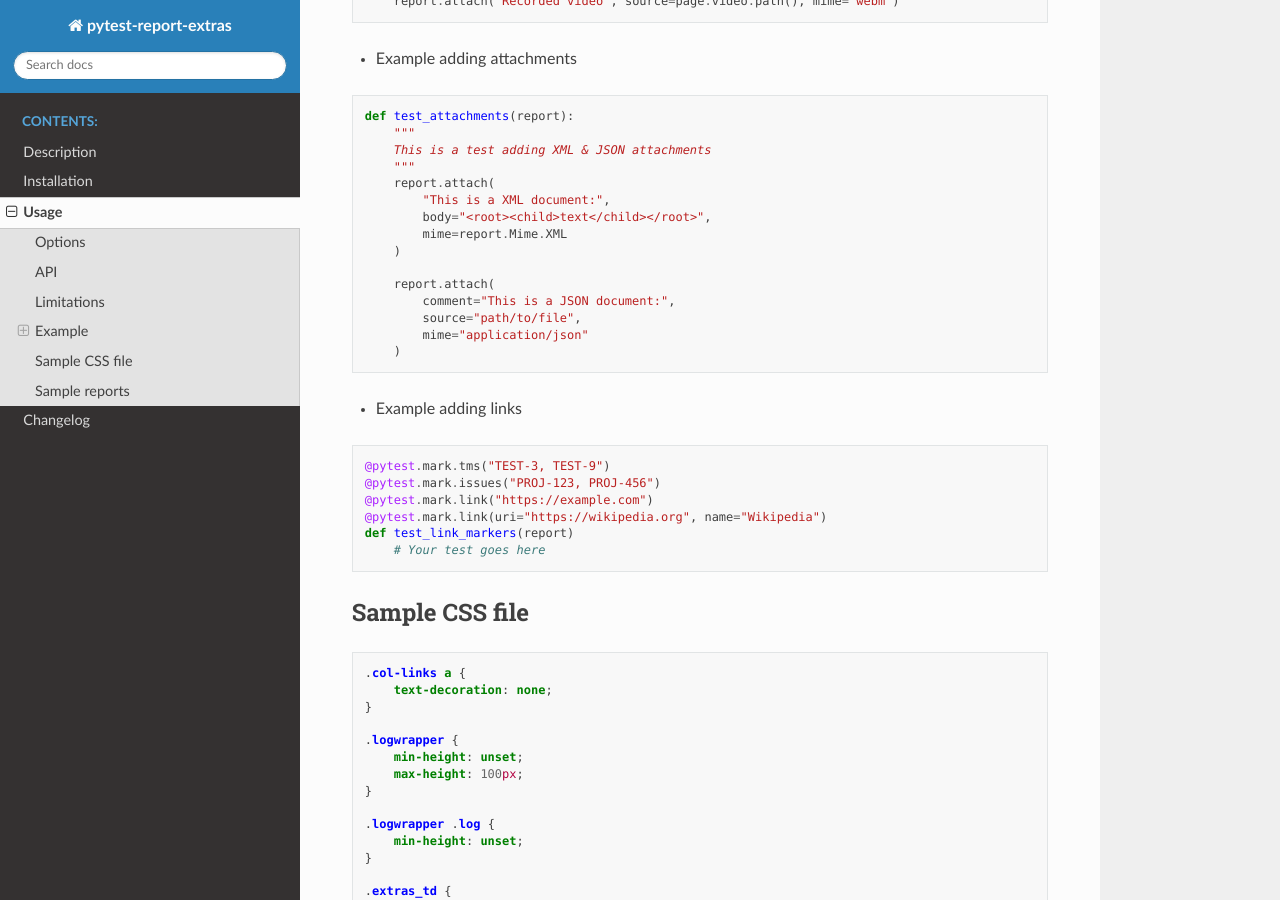
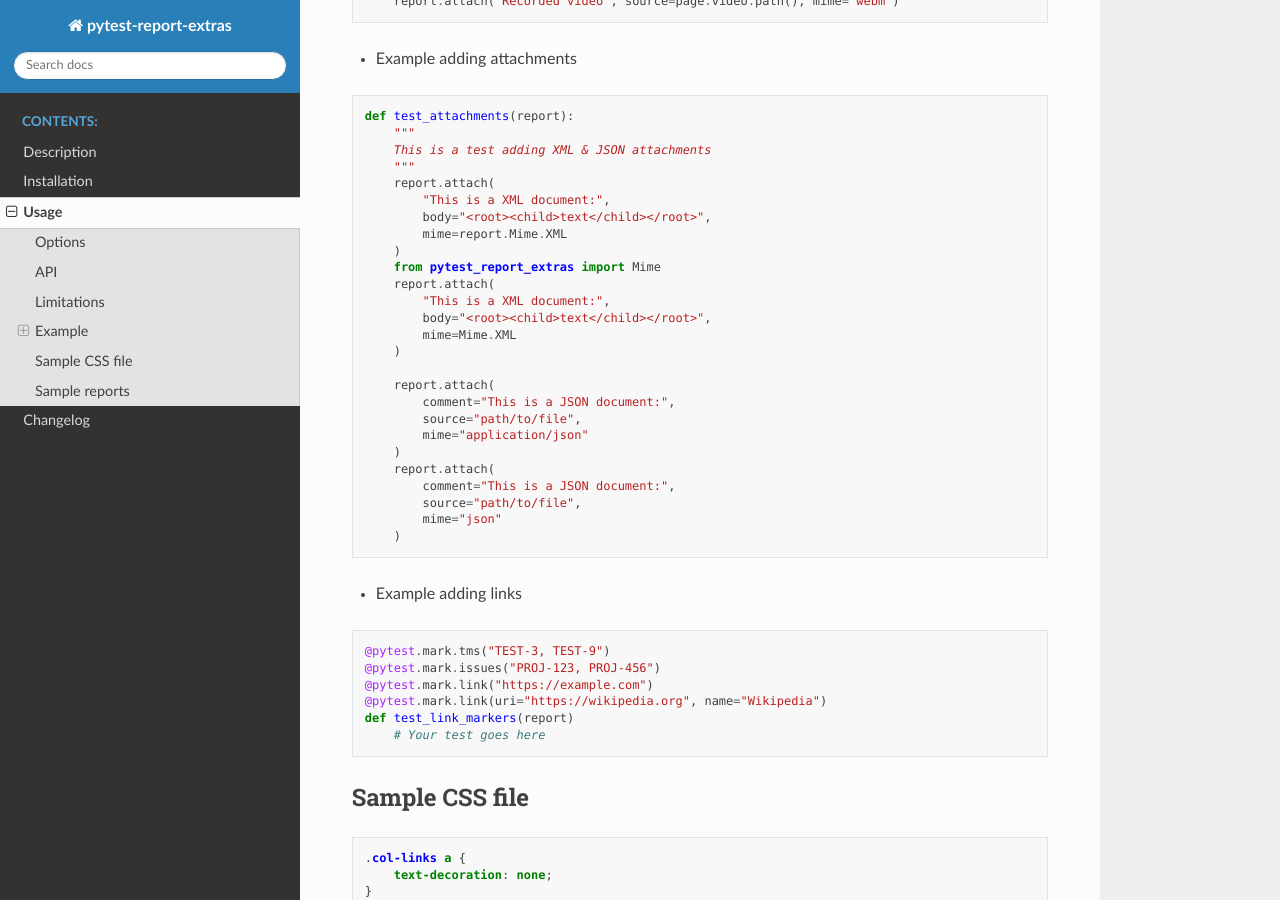
Before and after one commit to harmin-parra/pytest-report-extras, a Sphinx documentation site: the page built from docs/user_guide.rst, in a window 1280 px wide and 900 px high, scrolled down 4382 px. Built offline with Sphinx 7.4.7 and the Read the Docs theme 3.1.0, drawn with Linux system fonts in a browser that asks for light colours.

Commit message:
update docs

```diff
--- a/docs/changelog.rst
+++ b/docs/changelog.rst
@@ -85,7 +85,7 @@ Changelog
 **Improvements**
 
 * The **Allure** report can be generated if the **pytest-html** option is not used.
-* Removal of comments in XML documents added in comments.
+* Removal of comments in XML documents added as attachments.
 
 
 1.0.1
--- a/docs/user_guide.rst
+++ b/docs/user_guide.rst
@@ -247,11 +247,22 @@ Sample code
           body="<root><child>text</child></root>",
           mime=report.Mime.XML
       )
+      from pytest_report_extras import Mime
+      report.attach(
+          "This is a XML document:",
+          body="<root><child>text</child></root>",
+          mime=Mime.XML
+      )
 
       report.attach(
           comment="This is a JSON document:",
           source="path/to/file",
           mime="application/json"
+      )
+      report.attach(
+          comment="This is a JSON document:",
+          source="path/to/file",
+          mime="json"
       )
 
 
```
